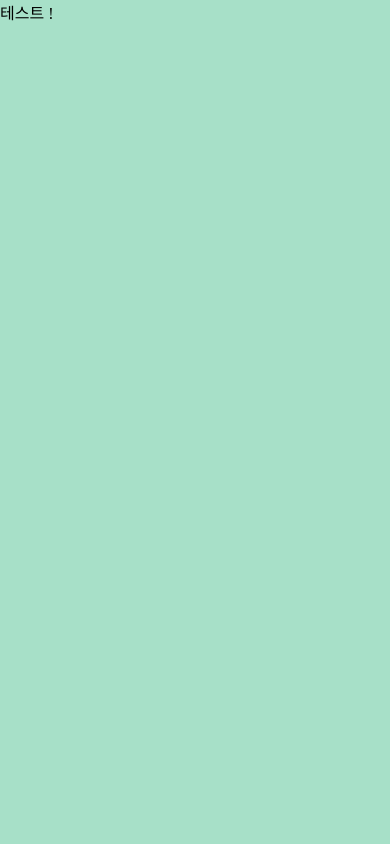
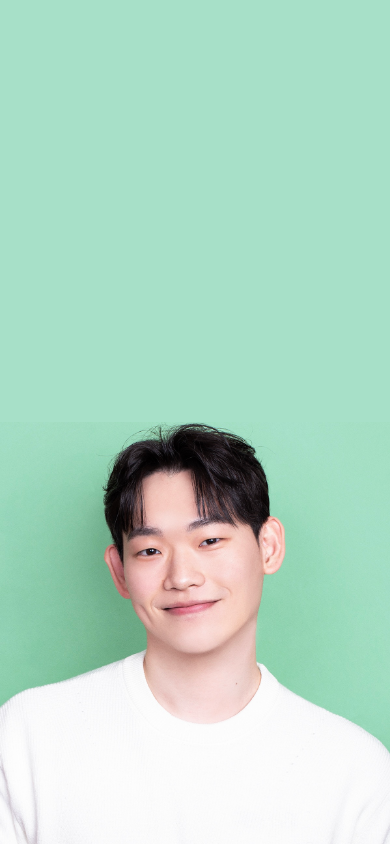
Before and after one commit to HJ-dp/portfolio, a React (Vite) app: page / in a window 390 px wide. Built offline with nearby package versions, Linux system fonts and the light colour scheme; a web font is replaced by a local one.

Commit message:
design: 기본 레이아웃 적용

```diff
--- /dev/null
+++ b/src/components/common/Footer.module.scss
@@ -0,0 +1,5 @@
+@import "../../styles/variables";
+
+.GNBContainer {
+  height: $footerHeight;
+}
--- /dev/null
+++ b/src/components/common/Footer.tsx
@@ -0,0 +1,7 @@
+import styles from "./Footer.module.scss";
+
+function Footer() {
+  return <nav className={styles.footerContainer}></nav>;
+}
+
+export default Footer;
--- /dev/null
+++ b/src/components/common/GNB.module.scss
@@ -0,0 +1,5 @@
+@import "../../styles/variables";
+
+.GNBContainer {
+  height: $headerHeight;
+}
--- /dev/null
+++ b/src/components/common/GNB.tsx
@@ -0,0 +1,7 @@
+import styles from "./GNB.module.scss";
+
+function GNB() {
+  return <nav className={styles.GNBContainer}></nav>;
+}
+
+export default GNB;
--- /dev/null
+++ b/src/components/pages/MainPage.module.scss
@@ -0,0 +1,23 @@
+@import "../../styles/variables";
+
+.mainContainer {
+  /* 데스크탑 */
+  @include flexCenter;
+  flex-direction: column;
+  height: 100%;
+
+  & > img {
+    max-width: 500px;
+  }
+  @media screen and (max-width: 767px) {
+    /* 타블렛 */
+  }
+
+  @media screen and (max-width: 479px) {
+    /* 모바일 */
+    & > img {
+      width: 100%;
+    }
+    align-items: flex-end;
+  }
+}
--- a/src/components/pages/MainPage.tsx
+++ b/src/components/pages/MainPage.tsx
@@ -1,5 +1,11 @@
+import styles from "./MainPage.module.scss";
+
 function MainPage() {
-  return <div>테스트 !</div>;
+  return (
+    <div className={styles.mainContainer}>
+      <img src="src/assets/hojinlee.jpg" alt="hojin" />
+    </div>
+  );
 }
 
 export default MainPage;
--- a/src/router/Router.tsx
+++ b/src/router/Router.tsx
@@ -1,6 +1,8 @@
 import { Route, Routes } from "react-router-dom";
 import { Page_URL } from "./Page_URL";
+
 // 레이아웃
+import DefaultLayout from "../layouts/DefaultLayout";
 
 // 페이지
 import MainPage from "../components/pages/MainPage";
@@ -9,9 +11,10 @@ import ErrorPage from "../components/pages/ErrorPage";
 function Router() {
   return (
     <Routes>
-      {/* <Route element={<NoLNBLayout />}></Route> */}
-      <Route path={Page_URL.Main} element={<MainPage />}></Route>
-      <Route path={Page_URL.Error404} element={<ErrorPage />}></Route>
+      <Route element={<DefaultLayout />}>
+        <Route path={Page_URL.Main} element={<MainPage />}></Route>
+        <Route path={Page_URL.Error404} element={<ErrorPage />}></Route>
+      </Route>
     </Routes>
   );
 }
```
